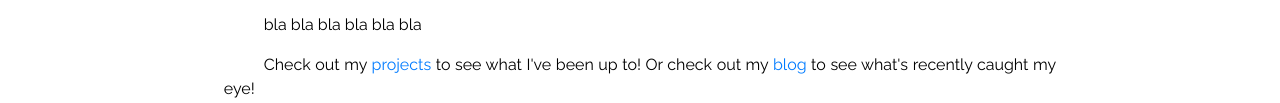
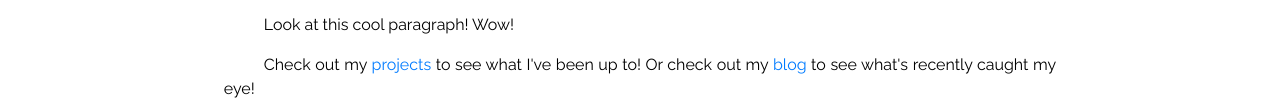
Before and after one commit to iaronaraujo/gatsby-personal-site-template, a Gatsby site: page /about in a window 1280 px wide. Shown: the part 519-622 px from the top of the page. Built offline with nearby package versions, Linux system fonts and the light colour scheme; Gatsby itself is replaced by a stand-in of ours; no server answers.

Commit message:
second change

```diff
--- a/src/pages/about.js
+++ b/src/pages/about.js
@@ -65,7 +65,7 @@ export default ({ data }) => {
             ea commodo consequat.
           </p>
           <p className="i-5">
-            bla bla bla bla bla bla
+            Look at this cool paragraph! Wow!
           </p>
           <p className="i-5">
             Check out my <Link to="/projects">projects</Link> to see what I've
```
